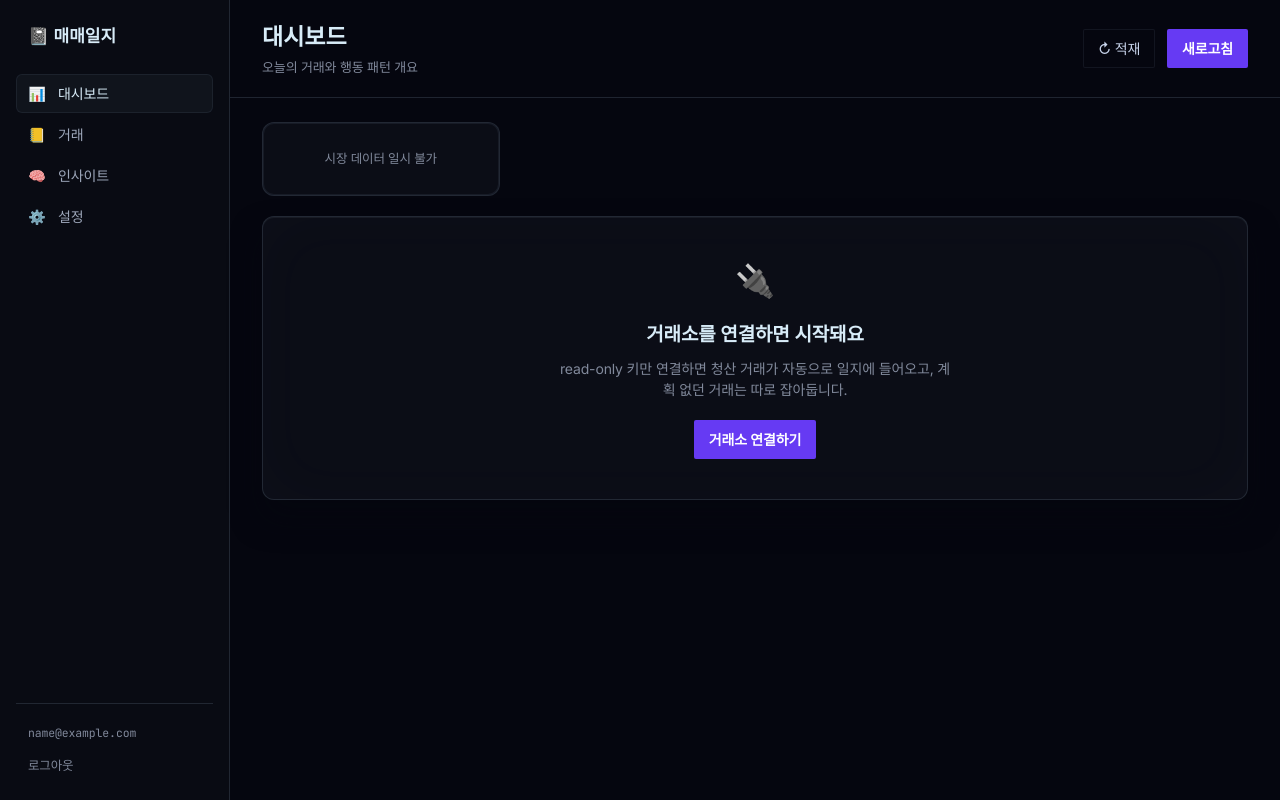
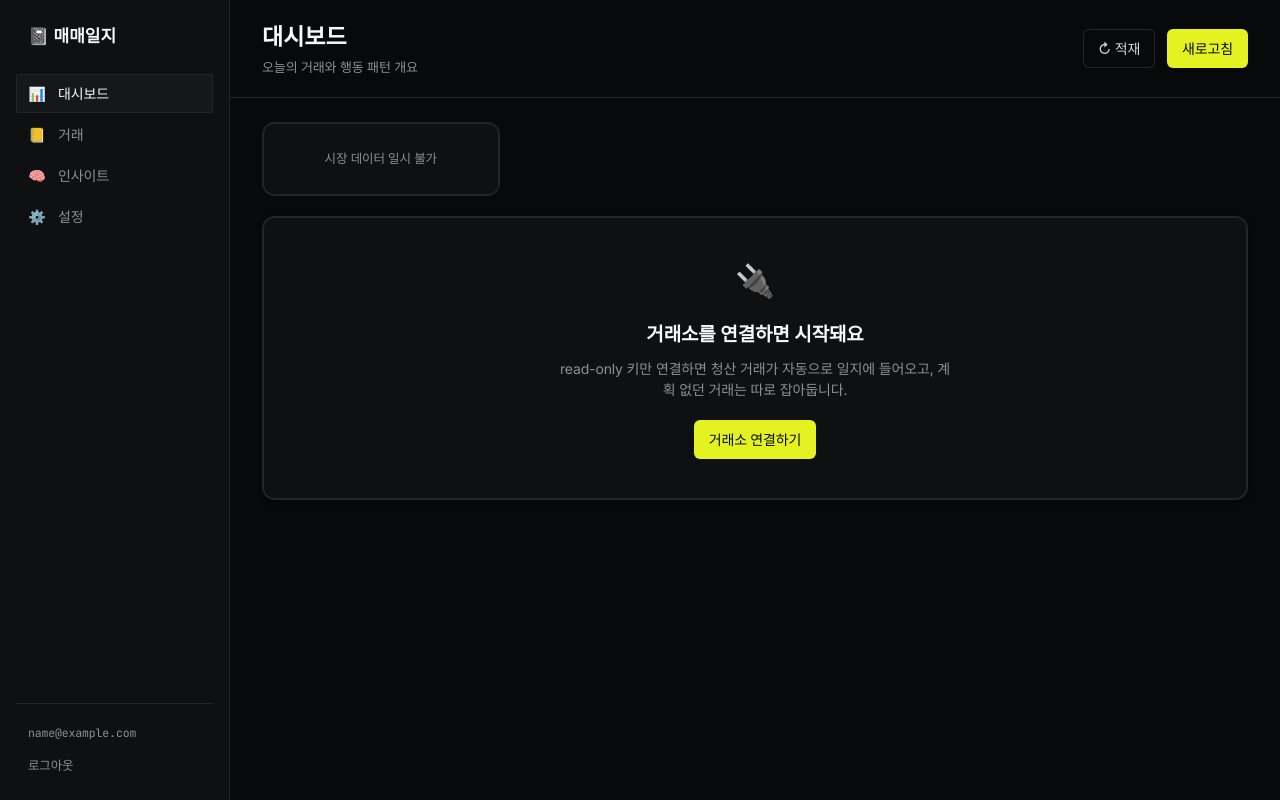
Before and after one commit to adrm-bot/trading-journal, a FastAPI app: page /app in a window 1280 px wide. Run offline with FastAPI, Linux system fonts and the light colour scheme; the visitor is signed in with stand-in values (Sample User, id 1); data that the repository does not hold is empty; parts of the project's set-up code (start-up, migrations or seed data) failed here and were passed over.

Commit message:
feat: Linear 재디자인(acid-lime/obsidian) + Gate.io 연동
디자인: Authkit → Linear "midnight command deck" 전면 교체.
- :root 토큰 재매핑(이름 유지, 값만): 온닉스 캔버스·차콜/옵시디언 카드·그래파이트 hairline, 텍스트 snow/mist/fog/slate, 엘리베이션=inset 보더+드롭섀도.
- acid-lime을 화면당 단일 primary CTA에만(근흑색 텍스트). 아이콘/링크/포커스=indigo. P&L 녹/적은 기능 semantic 유지.
- 타이포 Inter(+Berkeley Mono 폴백 JetBrains), radius 버튼/입력 6·배지 2·카드 12. Space Grotesk 제거. login.html은 토큰 상속.

Gate.io: 친구가 Gate 사용 → 연동 추가.
- walk 재구성을 거래소-범용(reconstruct_walk)으로 일반화, _finalize_pos에 vwap 폴백.
- fetch_gate(ccxt gate, swap/usdt, fetch_my_trades→walk). 설정에 Gate.io 연동·EXCH·연결허용 추가. 로컬 키 없어 방어적, 라이브 검증 필요.
검증: 브라우저에서 대시보드·거래·모달 Linear 테마·무에러 확인. PY 컴파일·JS 문법 통과.

Co-Authored-By: Claude Opus 4.8 <noreply@anthropic.com>

```diff
--- a/app/main.py
+++ b/app/main.py
@@ -251,7 +251,7 @@ async def api_save_connection(request: Request):
     _csrf(request)
     b = await request.json()
     kind = b.get("kind")
-    if kind in ("bybit", "binance"):
+    if kind in ("bybit", "binance", "gate"):
         key, sec = (b.get("key") or "").strip(), (b.get("secret") or "").strip()
         if len(key) < 8 or len(sec) < 16:
             raise HTTPException(400, "유효한 API 키/시크릿이 필요합니다 (read-only 권장)")
--- a/app/static/app.css
+++ b/app/static/app.css
@@ -1,38 +1,45 @@
-/* 매매일지 — Authkit "midnight blueprint" 디자인 시스템 */
+/* 매매일지 — Linear "midnight command deck" (acid-lime on obsidian) */
 :root{
-  /* Authkit palette */
-  --midnight:#05060f; --plate:#2f343e; --steel:#3f4959;
-  --fog:#81899b; --pebble:#9da7ba; --moonlight:#c7d3ea; --ice:#d1e4fa; --glacier:#d8ecf8; --frost:#b6d9fc;
-  --iris:#663af3; --iris-hi:#7a52f6; --ember:#e46d4c; --azure:#027dea; --mint:#3bbfa6; --mint-deep:#269684;
+  /* Linear palette */
+  --onyx:#08090a; --charcoal:#0f1011; --obsidian:#161718; --graphite:#23252a; --iron:#323334; --steel:#383b3f;
+  --slate:#62666d; --fog:#8a8f98; --mist:#d0d6e0; --platinum:#e5e5e6; --snow:#f7f8f8;
+  --acid-lime:#e4f222; --indigo:#5e6ad2; --emerald:#27a644; --crimson:#eb5757; --cyan:#02b8cc;
 
-  /* app surfaces — near-black canvas, matte; elevation from hairline+glow not fills */
-  --bg:var(--midnight);
-  --panel:#090b13;           /* sidebar / topbar — barely lifted */
-  --card:#0b0d16;            /* card/table surface */
-  --card-2:#111422;          /* hover / header */
-  --line:rgba(63,73,89,.45); /* steel hairline */
-  --line-2:#3f4959;
-  --text:var(--moonlight); --heading:var(--glacier); --muted:var(--fog); --dim:#7b8497;
+  /* surfaces — 4-step obsidian stack, elevation from inset border + drop shadow */
+  --bg:var(--onyx); --midnight:var(--onyx);
+  --panel:var(--charcoal);   /* nav / topbar */
+  --card:var(--charcoal);    /* card/table base */
+  --card-2:var(--obsidian);  /* hover / header / deep card */
+  --plate:var(--obsidian);   /* modal */
+  --line:var(--graphite);    /* hairline */
+  --line-2:var(--iron);
 
-  /* semantic (trading) — within palette */
-  --pos:var(--mint); --pos-soft:rgba(59,191,166,.13);
-  --neg:var(--ember); --neg-soft:rgba(228,109,76,.14);
-  --info:var(--azure); --info-soft:rgba(2,125,234,.16);
-  --warn:var(--ember); --warn-soft:rgba(228,109,76,.13);
-  --accent:var(--iris); --accent-soft:rgba(102,58,243,.16);
+  /* text */
+  --heading:var(--snow); --ice:var(--snow); --glacier:var(--snow);
+  --text:var(--mist); --moonlight:var(--mist); --pebble:var(--fog);
+  --muted:var(--fog); --dim:var(--slate); --frost:var(--indigo);
 
-  /* glow / inset elevation (no drop shadows) */
-  --glow:0 0 6px 0 rgba(186,207,247,.32);
-  --inset:inset 0 0 0 1px rgba(186,215,247,.07);
-  --card-elev:inset 0 1px 1px 0 rgba(199,211,234,.08), inset 0 0 64px 0 rgba(186,215,247,.018), 0 18px 30px 0 rgba(5,6,15,.6);
+  /* semantic — P&L green/red are functional; lime reserved for the single primary CTA */
+  --pos:#3fb950; --pos-soft:rgba(63,185,80,.13);
+  --neg:var(--crimson); --neg-soft:rgba(235,87,87,.13);
+  --info:var(--indigo); --info-soft:rgba(94,106,210,.16);
+  --warn:var(--crimson); --warn-soft:rgba(235,87,87,.11);
+  --accent:var(--acid-lime); --accent-soft:rgba(228,242,34,.12);
+  /* legacy aliases → Linear */
+  --iris:var(--acid-lime); --iris-hi:#eef85a; --ember:var(--crimson); --azure:var(--indigo); --mint:#3fb950;
 
-  /* type */
+  /* elevation — inset border + drop shadow, never fills */
+  --glow:0 0 0 1px rgba(94,106,210,.45);
+  --inset:inset 0 0 0 1px var(--graphite);
+  --card-elev:0 2px 4px 0 rgba(0,0,0,.4), inset 0 0 0 1px var(--graphite);
+
+  /* type — Inter Variable + Berkeley Mono */
   --f-body:'Inter',ui-sans-serif,system-ui,-apple-system,"Malgun Gothic",sans-serif;
-  --f-display:'Space Grotesk','Inter',system-ui,sans-serif;
-  --f-mono:'JetBrains Mono',ui-monospace,"Cascadia Code",Consolas,monospace;
+  --f-display:'Inter',ui-sans-serif,system-ui,sans-serif;
+  --f-mono:'Berkeley Mono','JetBrains Mono',ui-monospace,"Cascadia Code",Consolas,monospace;
 
-  /* radius — Authkit: buttons/inputs 2px, badges 6px, cards 10-16, pills 999 */
-  --r-btn:2px; --r-input:2px; --r-badge:6px; --r-card:12px; --r-pill:999px;
+  /* radius — Linear: cards 12, buttons/inputs/nav 6, badges 2, pills 9999 */
+  --r-btn:6px; --r-input:6px; --r-badge:2px; --r-card:12px; --r-pill:9999px;
 
   /* spacing */
   --s1:4px;--s2:8px;--s3:12px;--s4:16px;--s5:20px;--s6:24px;--s8:32px;--s10:40px;
@@ -44,7 +51,7 @@ a{color:inherit;text-decoration:none}
 .pos{color:var(--pos)} .neg{color:var(--neg)} .muted{color:var(--muted)}
 .sr-only{position:absolute;width:1px;height:1px;padding:0;margin:-1px;overflow:hidden;clip:rect(0,0,0,0);border:0}
 :focus-visible{outline:2px solid var(--frost);outline-offset:2px;border-radius:3px}
-::selection{background:rgba(102,58,243,.32)}
+::selection{background:rgba(94,106,210,.35)}
 
 /* eyebrow (dotDigital): structural labels */
 .eyebrow,.section-title{font-family:var(--f-mono);font-size:11.5px;font-weight:500;letter-spacing:.12em;text-transform:uppercase;color:var(--fog);font-variant-numeric:tabular-nums}
@@ -74,8 +81,8 @@ a{color:inherit;text-decoration:none}
 .btn{font:inherit;font-weight:500;cursor:pointer;border:none;box-shadow:var(--inset);background:transparent;color:var(--moonlight);
   padding:9px 15px;border-radius:var(--r-btn);display:inline-flex;align-items:center;gap:6px;transition:.12s;letter-spacing:-.01em}
 .btn:hover{box-shadow:inset 0 0 0 1px rgba(186,215,247,.22);color:var(--glacier)}
-.btn.primary{background:var(--iris);box-shadow:none;color:#fff;font-weight:600}
-.btn.primary:hover{background:var(--iris-hi);box-shadow:0 0 18px 0 rgba(102,58,243,.4)}
+.btn.primary{background:var(--acid-lime);box-shadow:var(--shadow-stack,none);color:#08090a;font-weight:510}
+.btn.primary:hover{background:#eef85a;box-shadow:none;color:#08090a}
 .btn.ghost{box-shadow:none;color:var(--muted)}
 .btn.ghost:hover{background:var(--card-2);color:var(--moonlight)}
 .btn.sm{padding:5px 11px;font-size:12.5px}
--- a/app/templates/app.html
+++ b/app/templates/app.html
@@ -3,7 +3,7 @@
 <meta charset="utf-8"><meta name="viewport" content="width=device-width, initial-scale=1">
 <title>매매일지</title>
 <link rel="preconnect" href="https://fonts.googleapis.com"><link rel="preconnect" href="https://fonts.gstatic.com" crossorigin>
-<link href="https://fonts.googleapis.com/css2?family=Inter:wght@400;500;600;700&family=JetBrains+Mono:wght@400;500&family=Space+Grotesk:wght@500;600;700&display=swap" rel="stylesheet">
+<link href="https://fonts.googleapis.com/css2?family=Inter:wght@300;400;500;600&family=JetBrains+Mono:wght@400;500&display=swap" rel="stylesheet">
 <link rel="stylesheet" href="/static/app.css">
 </head><body>
 <a class="sr-only" href="#main">본문 바로가기</a>
@@ -64,7 +64,7 @@ let JT={from:'',to:'',q:'',exchange:'all',dir:'all',status:'all',sortKey:'closed
 const money=n=>n==null?"—":(Number(n)>=0?"+":"")+Number(n).toFixed(2);
 const fmtP=n=>(n==null||n==='')?'<span class="muted">—</span>':Number(n).toLocaleString(undefined,{maximumFractionDigits:8});
 const esc=s=>(s==null?"":String(s)).replace(/[&<>"]/g,c=>({"&":"&amp;","<":"&lt;",">":"&gt;",'"':"&quot;"}[c]));
-const EXCH=new Set(["bybit","binance"]);
+const EXCH=new Set(["bybit","binance","gate"]);
 let toastT;
 function toast(msg){const t=$("#toast");t.textContent=msg;t.style.display="block";clearTimeout(toastT);toastT=setTimeout(()=>t.style.display="none",3200);}
 
@@ -397,6 +397,7 @@ function renderInsights(el){
 const CONN_DEFS=[
   {k:"bybit",nm:"Bybit",hint:"read-only 키 (주문·출금 OFF)",read:1,fields:[["key","API Key","text"],["secret","API Secret","password"]]},
   {k:"binance",nm:"Binance",hint:"USDⓈ-M 선물 read-only 키",read:1,fields:[["key","API Key","text"],["secret","API Secret","password"]]},
+  {k:"gate",nm:"Gate.io",hint:"USDT 무기한 선물 read-only 키",read:1,fields:[["key","API Key","text"],["secret","API Secret","password"]]},
   {k:"notion",nm:"Notion",hint:"일지를 Notion에 미러",soon:1,fields:[["token","Integration 토큰","password"],["extra","DB id","text"]]},
   {k:"telegram",nm:"Telegram",hint:"행동 다이제스트 푸시",soon:1,fields:[["token","봇 토큰","password"],["extra","chat id","text"]]},
   {k:"sheets",nm:"Google Sheets",hint:"일지를 시트에 미러",soon:1,fields:[["token","서비스계정 JSON","password"],["extra","sheet id","text"]]},
--- a/app/templates/login.html
+++ b/app/templates/login.html
@@ -2,7 +2,7 @@
 <meta charset="utf-8"><meta name="viewport" content="width=device-width, initial-scale=1">
 <title>매매일지 · 로그인</title>
 <link rel="preconnect" href="https://fonts.googleapis.com"><link rel="preconnect" href="https://fonts.gstatic.com" crossorigin>
-<link href="https://fonts.googleapis.com/css2?family=Inter:wght@400;500;600;700&family=JetBrains+Mono:wght@400;500&family=Space+Grotesk:wght@500;600;700&display=swap" rel="stylesheet">
+<link href="https://fonts.googleapis.com/css2?family=Inter:wght@300;400;500;600&family=JetBrains+Mono:wght@400;500&display=swap" rel="stylesheet">
 <link rel="stylesheet" href="/static/app.css">
 <style>
   .login{min-height:100vh;display:grid;place-items:center;padding:24px}
```
Also changed, not shown: app/engine.py (+45 -11 lines).
